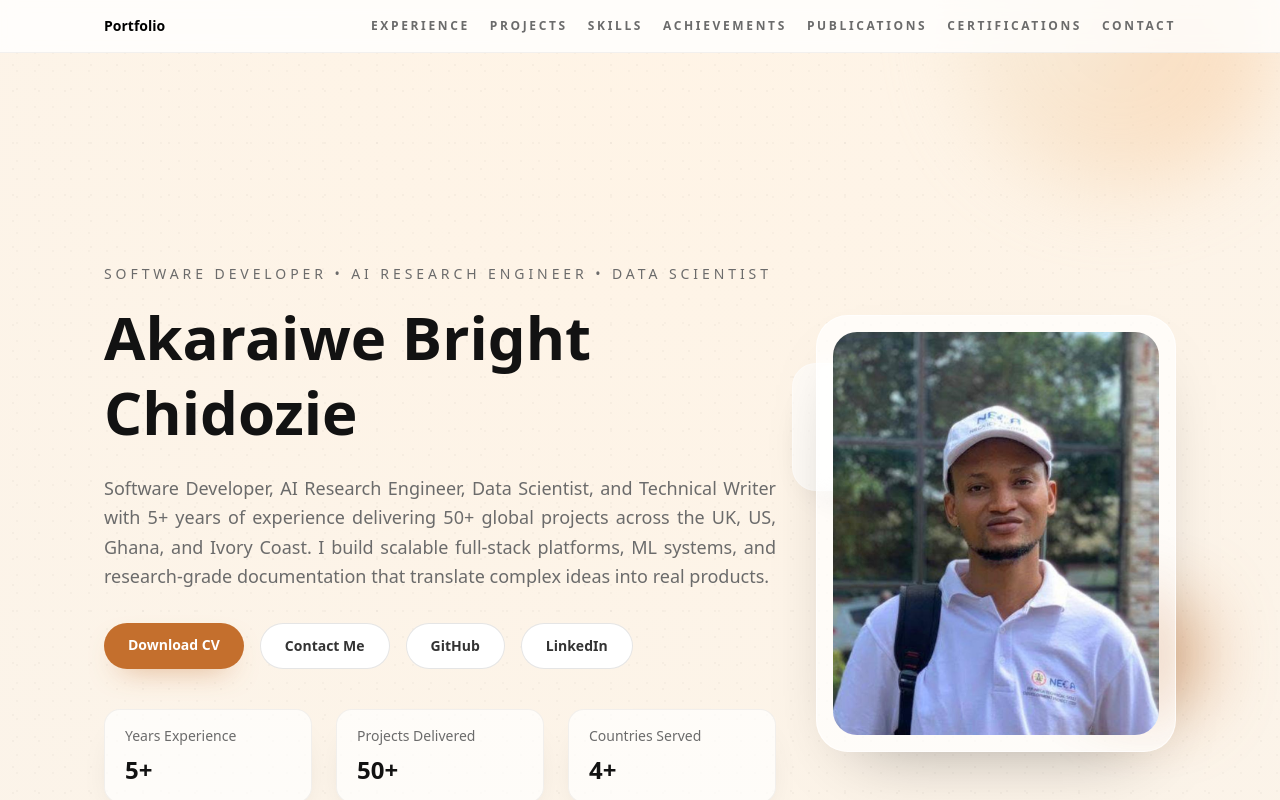
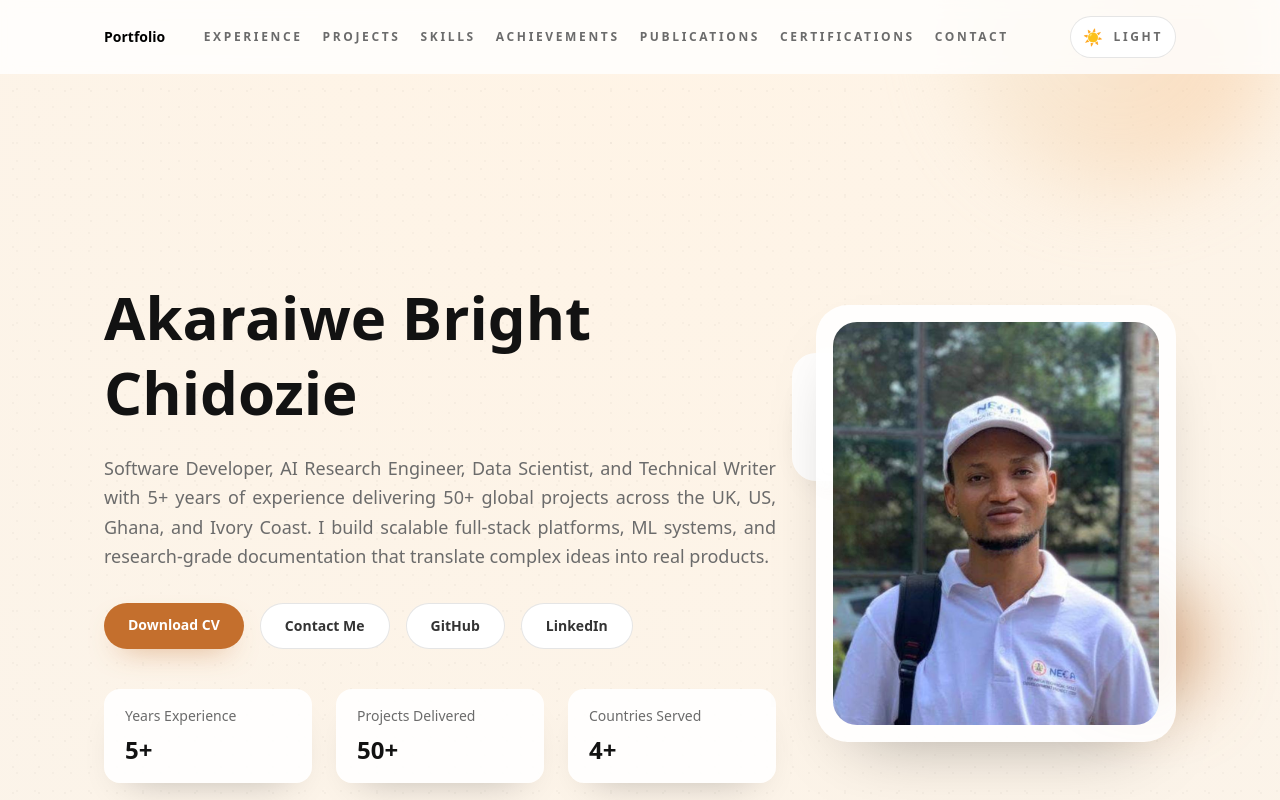
Before and after one commit to Bright688/myPortfolio, a Next.js app: page / in a window 1280 px wide. Shown: the top 800 px of the page. Built offline with nearby package versions, Linux system fonts and the light colour scheme; a web font is replaced by a local one.

Commit message:
create my portfolio

```diff
--- a/app/globals.css
+++ b/app/globals.css
@@ -6,6 +6,12 @@
   --accent: #c46f2d;
   --accent-dark: #8d4a1e;
   --muted: #6b6b6b;
+  --surface: rgba(255, 255, 255, 0.95);
+  --surface-strong: rgba(255, 255, 255, 0.98);
+  --surface-soft: rgba(255, 255, 255, 0.9);
+  --surface-border: rgba(18, 18, 18, 0.06);
+  --nav-surface: rgba(255, 255, 255, 0.8);
+  --nav-border: rgba(18, 18, 18, 0.06);
 }
 
 @theme inline {
@@ -22,7 +28,27 @@
     --accent: #e08a43;
     --accent-dark: #b5642a;
     --muted: #bdb9b4;
+    --surface: rgba(18, 18, 18, 0.92);
+    --surface-strong: rgba(16, 16, 16, 0.96);
+    --surface-soft: rgba(22, 22, 22, 0.86);
+    --surface-border: rgba(255, 255, 255, 0.08);
+    --nav-surface: rgba(12, 12, 12, 0.85);
+    --nav-border: rgba(255, 255, 255, 0.08);
   }
+}
+
+.dark {
+  --background: #0c0b0a;
+  --foreground: #f3f3f1;
+  --accent: #e08a43;
+  --accent-dark: #b5642a;
+  --muted: #bdb9b4;
+  --surface: rgba(18, 18, 18, 0.92);
+  --surface-strong: rgba(16, 16, 16, 0.96);
+  --surface-soft: rgba(22, 22, 22, 0.86);
+  --surface-border: rgba(255, 255, 255, 0.08);
+  --nav-surface: rgba(12, 12, 12, 0.85);
+  --nav-border: rgba(255, 255, 255, 0.08);
 }
 
 body {
--- a/app/page.tsx
+++ b/app/page.tsx
@@ -1,7 +1,7 @@
 "use client";
 
 import Image from "next/image";
-import { useState } from "react";
+import { useEffect, useState } from "react";
 
 const experience = [
   {
@@ -201,32 +201,53 @@ const skills = [
 
 export default function Home() {
   const [menuOpen, setMenuOpen] = useState(false);
+  const [theme, setTheme] = useState<"light" | "dark">("light");
+
+  useEffect(() => {
+    const stored =
+      typeof window !== "undefined"
+        ? (localStorage.getItem("theme") as "light" | "dark" | null)
+        : null;
+    const prefersDark =
+      typeof window !== "undefined" &&
+      window.matchMedia("(prefers-color-scheme: dark)").matches;
+    const initial = stored ?? (prefersDark ? "dark" : "light");
+    setTheme(initial);
+    document.documentElement.classList.toggle("dark", initial === "dark");
+  }, []);
+
+  const toggleTheme = () => {
+    setTheme((prev) => {
+      const next = prev === "dark" ? "light" : "dark";
+      if (typeof window !== "undefined") {
+        localStorage.setItem("theme", next);
+      }
+      document.documentElement.classList.toggle("dark", next === "dark");
+      return next;
+    });
+  };
 
   return (
-    <div className="relative overflow-hidden bg-[radial-gradient(circle_at_top,#fff4e6_0%,#f6f3ee_45%,#efe8dd_100%)] text-foreground">
+    <div
+      className={`relative overflow-hidden text-foreground ${
+        theme === "dark"
+          ? "bg-[radial-gradient(circle_at_top,#1b1410_0%,#0c0b0a_55%,#080707_100%)]"
+          : "bg-[radial-gradient(circle_at_top,#fff4e6_0%,#f6f3ee_45%,#efe8dd_100%)]"
+      }`}
+    >
       <div className="grain pointer-events-none absolute inset-0" />
       <div className="absolute -top-32 right-0 h-80 w-80 rounded-full bg-[conic-gradient(from_120deg,#f6c08b,#f0e2c9,#f6c08b)] opacity-40 blur-2xl" />
       <div className="absolute -bottom-48 left-0 h-96 w-96 rounded-full bg-[radial-gradient(circle_at_center,#f4d1a6,#f6f3ee)] opacity-60 blur-2xl" />
 
       <main className="relative mx-auto flex max-w-6xl flex-col gap-20 px-6 pb-24 pt-28 sm:gap-24 sm:px-10">
-        <nav className="fixed inset-x-0 top-0 z-30 border-b border-black/5 bg-white/80 backdrop-blur">
-          <div className="mx-auto flex max-w-6xl items-center justify-between gap-4 px-6 py-4 text-sm font-semibold text-black/70 sm:px-10">
+        <nav className="fixed inset-x-0 top-0 z-30 bg-[color:var(--nav-surface)] backdrop-blur">
+          <div className="mx-auto flex max-w-6xl items-center gap-4 px-6 py-4 text-sm font-semibold text-black/70 sm:px-10">
             <a href="#" className="text-black">
               Portfolio
             </a>
-            <button
-              type="button"
-              className="inline-flex items-center gap-2 rounded-full border border-black/10 bg-white px-3 py-2 text-xs uppercase tracking-[0.22em] text-[color:var(--muted)] transition hover:border-black/30 hover:text-black md:hidden"
-              onClick={() => setMenuOpen((prev) => !prev)}
-              aria-expanded={menuOpen}
-              aria-controls="primary-navigation"
-            >
-              Menu
-              <span className="text-base">{menuOpen ? "✕" : "☰"}</span>
-            </button>
             <div
               id="primary-navigation"
-              className="hidden items-center gap-5 text-xs uppercase tracking-[0.22em] text-[color:var(--muted)] md:flex"
+              className="hidden items-center gap-5 text-xs uppercase tracking-[0.22em] text-[color:var(--muted)] md:flex md:mx-auto"
             >
               <a className="transition hover:text-black" href="#experience">
                 Experience
@@ -250,13 +271,47 @@ export default function Home() {
                 Contact
               </a>
             </div>
+            <div className="ml-auto flex items-center gap-3">
+              <button
+                type="button"
+                className="inline-flex items-center gap-2 rounded-full border border-black/10 bg-white px-3 py-2 text-xs uppercase tracking-[0.22em] text-[color:var(--muted)] transition hover:border-black/30 hover:text-black"
+                onClick={toggleTheme}
+                aria-label="Toggle dark mode"
+              >
+                <span className="text-base">
+                  {theme === "dark" ? "☾" : "☀"}
+                </span>
+                {theme === "dark" ? "Dark" : "Light"}
+              </button>
+              <button
+                type="button"
+                className="inline-flex items-center gap-2 rounded-full border border-black/10 bg-white px-3 py-2 text-xs uppercase tracking-[0.22em] text-[color:var(--muted)] transition hover:border-black/30 hover:text-black md:hidden"
+                onClick={() => setMenuOpen((prev) => !prev)}
+                aria-expanded={menuOpen}
+                aria-controls="primary-navigation"
+              >
+                Menu
+                <span className="text-base">{menuOpen ? "✕" : "☰"}</span>
+              </button>
+            </div>
           </div>
           <div
-            className={`border-t border-black/5 bg-white/95 px-6 py-4 text-xs uppercase tracking-[0.22em] text-[color:var(--muted)] shadow-[0_18px_40px_-30px_rgba(0,0,0,0.35)] transition md:hidden ${
+            className={`border-t border-[color:var(--nav-border)] bg-[color:var(--surface-strong)] px-6 py-4 text-xs uppercase tracking-[0.22em] text-[color:var(--muted)] shadow-[0_18px_40px_-30px_rgba(0,0,0,0.35)] transition md:hidden ${
               menuOpen ? "block" : "hidden"
             }`}
           >
             <div className="flex flex-col gap-4">
+              <button
+                type="button"
+                className="inline-flex items-center gap-2 rounded-full border border-black/10 bg-white px-3 py-2 text-xs uppercase tracking-[0.22em] text-[color:var(--muted)] transition hover:border-black/30 hover:text-black"
+                onClick={toggleTheme}
+                aria-label="Toggle dark mode"
+              >
+                <span className="text-base">
+                  {theme === "dark" ? "☾" : "☀"}
+                </span>
+                {theme === "dark" ? "Dark" : "Light"}
+              </button>
               <a
                 className="transition hover:text-black"
                 href="#experience"
@@ -311,9 +366,7 @@ export default function Home() {
         </nav>
         <header className="flex flex-col items-start justify-between gap-10 pt-6 lg:flex-row lg:items-center sm: mt-32">
           <div className="animate-fade-up max-w-2xl">
-            <p className="text-sm uppercase tracking-[0.28em] text-[color:var(--muted)]">
-              Software Developer • AI Research Engineer • Data Scientist
-            </p>
+
             <h1 className="mt-4 text-4xl font-semibold leading-tight sm:text-5xl lg:text-6xl">
               <span className="font-[var(--font-display)]">
                 Akaraiwe Bright Chidozie
@@ -364,7 +417,7 @@ export default function Home() {
               ].map((stat) => (
                 <div
                   key={stat.label}
-                  className="rounded-2xl border border-black/5 bg-white/70 px-5 py-4 shadow-[0_18px_40px_-24px_rgba(0,0,0,0.3)]"
+                  className="rounded-2xl border border-transparent bg-[color:var(--surface-soft)] px-5 py-4 shadow-[0_18px_40px_-24px_rgba(0,0,0,0.3)]"
                 >
                   <p className="text-sm text-[color:var(--muted)]">
                     {stat.label}
@@ -375,9 +428,9 @@ export default function Home() {
             </div>
           </div>
           <div className="relative flex w-full max-w-sm animate-fade-in justify-center">
-            <div className="absolute -left-6 top-12 h-32 w-32 rounded-3xl border border-white/40 bg-white/60 shadow-[0_20px_50px_-32px_rgba(0,0,0,0.35)] backdrop-blur" />
+            <div className="absolute -left-6 top-12 h-32 w-32 rounded-3xl border border-white/20 bg-[color:var(--surface-soft)] shadow-[0_20px_50px_-32px_rgba(0,0,0,0.35)] backdrop-blur" />
             <div className="absolute -right-4 bottom-10 h-24 w-24 animate-float rounded-full bg-[color:var(--accent)]/80 blur-[40px]" />
-            <div className="relative rounded-[32px] border border-white/70 bg-white/70 p-4 shadow-[0_30px_70px_-40px_rgba(0,0,0,0.4)] backdrop-blur">
+            <div className="relative rounded-[32px] border border-transparent bg-[color:var(--surface-soft)] p-4 shadow-[0_30px_70px_-40px_rgba(0,0,0,0.4)] backdrop-blur">
               <Image
                 src="/profilepic.jpeg"
                 alt="Akaraiwe Bright Chidozie"
@@ -406,7 +459,7 @@ export default function Home() {
             {experience.map((role) => (
               <article
                 key={`${role.role}-${role.location}`}
-                className="rounded-3xl border border-black/5 bg-white/80 p-6 shadow-[0_24px_60px_-40px_rgba(0,0,0,0.35)]"
+                className="rounded-3xl border border-transparent bg-[color:var(--surface)] p-6 shadow-[0_24px_60px_-40px_rgba(0,0,0,0.35)]"
               >
                 <div className="flex flex-wrap items-center justify-between gap-2 text-sm text-[color:var(--muted)]">
                   <span>{role.location}</span>
@@ -441,7 +494,7 @@ export default function Home() {
                 href={project.url}
                 target="_blank"
                 rel="noopener noreferrer"
-                className="group rounded-3xl border border-black/5 bg-white/80 p-6 shadow-[0_24px_60px_-40px_rgba(0,0,0,0.35)] transition hover:-translate-y-1"
+                className="group rounded-3xl border border-transparent bg-[color:var(--surface)] p-6 shadow-[0_24px_60px_-40px_rgba(0,0,0,0.35)] transition hover:-translate-y-1"
               >
                 <div className="flex items-center justify-between text-sm text-[color:var(--muted)]">
                   <span className="uppercase tracking-[0.2em] text-xs">
@@ -461,7 +514,7 @@ export default function Home() {
         </section>
 
         <section id="skills" className="animate-fade-up">
-          <div className="rounded-[40px] border border-black/5 bg-white/80 p-10 shadow-[0_30px_70px_-40px_rgba(0,0,0,0.35)]">
+          <div className="rounded-[40px] border border-transparent bg-[color:var(--surface)] p-10 shadow-[0_30px_70px_-40px_rgba(0,0,0,0.35)]">
             <p className="text-sm uppercase tracking-[0.28em] text-[color:var(--muted)]">
               Technical Skills
             </p>
@@ -472,7 +525,7 @@ export default function Home() {
               {skills.map((skill) => (
                 <div
                   key={skill.category}
-                  className="rounded-3xl border border-black/5 bg-white/80 p-6 shadow-[0_24px_60px_-40px_rgba(0,0,0,0.35)]"
+                  className="rounded-3xl border border-transparent bg-[color:var(--surface)] p-6 shadow-[0_24px_60px_-40px_rgba(0,0,0,0.35)]"
                 >
                   <h3 className="mt-3 text-lg font-semibold text-foreground">
                     {skill.category}
@@ -489,7 +542,7 @@ export default function Home() {
         </section>
 
         <section id="achievements" className="animate-fade-up">
-          <div className="rounded-[32px] border border-black/5 bg-white/80 p-8 shadow-[0_26px_60px_-40px_rgba(0,0,0,0.35)]">
+          <div className="rounded-[32px] border border-transparent bg-[color:var(--surface)] p-8 shadow-[0_26px_60px_-40px_rgba(0,0,0,0.35)]">
             <p className="text-sm uppercase tracking-[0.28em] text-[color:var(--muted)]">
               Key Achievements
             </p>
@@ -532,7 +585,7 @@ export default function Home() {
         </section>
 
         <section id="publications" className="animate-fade-up">
-          <div className="rounded-[32px] border border-black/5 bg-white/80 p-8 shadow-[0_26px_60px_-40px_rgba(0,0,0,0.35)]">
+          <div className="rounded-[32px] border border-transparent bg-[color:var(--surface)] p-8 shadow-[0_26px_60px_-40px_rgba(0,0,0,0.35)]">
             <p className="text-sm uppercase tracking-[0.28em] text-[color:var(--muted)]">
               Publications
             </p>
@@ -558,7 +611,7 @@ export default function Home() {
         </section>
 
         <section id="certifications" className="animate-fade-up">
-          <div className="rounded-[32px] border border-black/5 bg-white/80 p-8 shadow-[0_26px_60px_-40px_rgba(0,0,0,0.35)]">
+          <div className="rounded-[32px] border border-transparent bg-[color:var(--surface)] p-8 shadow-[0_26px_60px_-40px_rgba(0,0,0,0.35)]">
             <p className="text-sm uppercase tracking-[0.28em] text-[color:var(--muted)]">
               Certifications
             </p>
@@ -566,7 +619,7 @@ export default function Home() {
               {certifications.map((cert) => (
                 <div
                   key={cert}
-                  className="rounded-2xl border border-black/5 bg-white/70 px-4 py-3"
+                className="rounded-2xl border border-transparent bg-[color:var(--surface-soft)] px-4 py-3"
                 >
                   {cert}
                 </div>
@@ -577,7 +630,7 @@ export default function Home() {
 
         <section
           id="contact"
-          className="animate-fade-up rounded-[36px] border border-black/5 bg-white/90 p-10 shadow-[0_30px_70px_-40px_rgba(0,0,0,0.35)]"
+          className="animate-fade-up rounded-[36px] border border-transparent bg-[color:var(--surface-strong)] p-10 shadow-[0_30px_70px_-40px_rgba(0,0,0,0.35)]"
         >
           <div className="flex flex-col items-start justify-between gap-6 md:flex-row md:items-center">
             <div>
```
Lines whose indentation alone changed are shown as unchanged.
